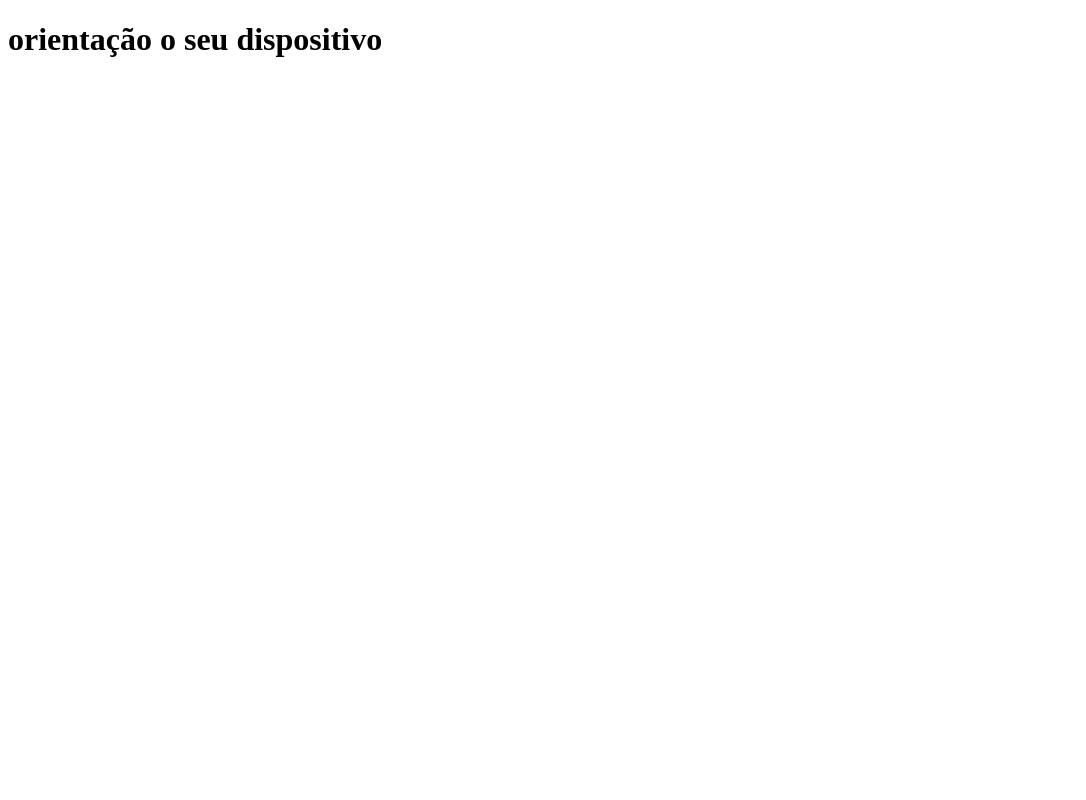
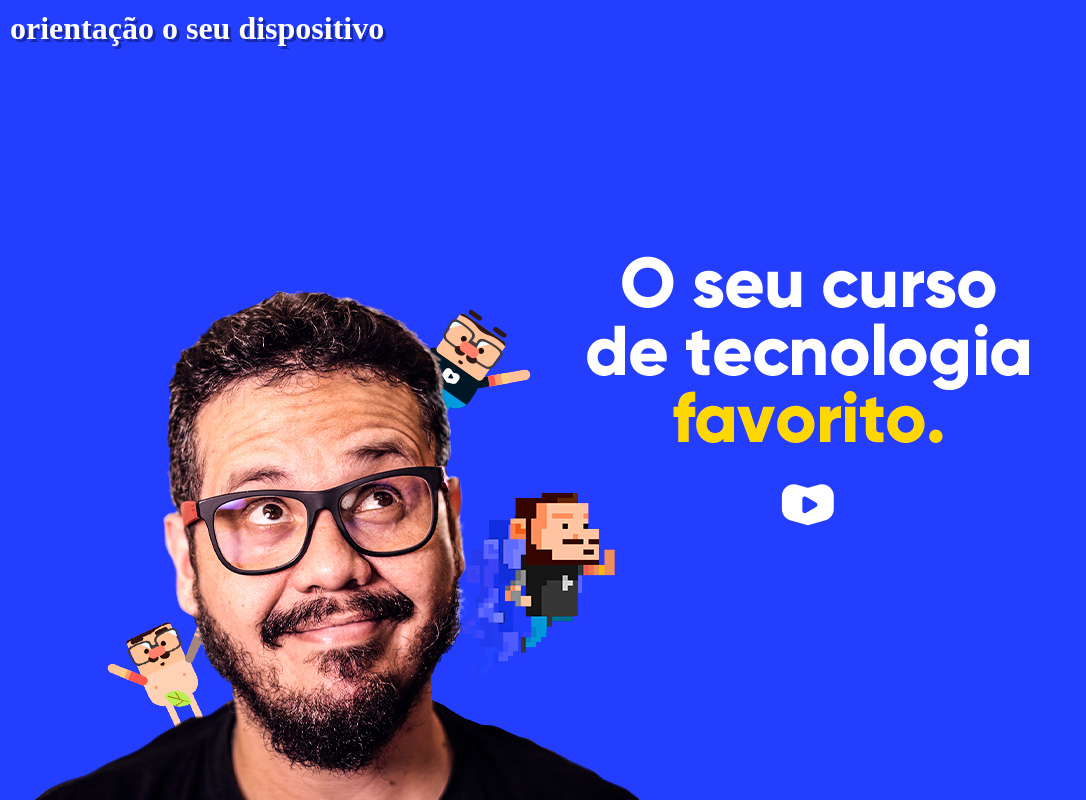
Before and after one commit to souclt/html-css, a plain HTML site: page exercicios/exercicio23/mq002/osdiufashidf.html in a window 1280 px wide. Shown: the whole page, without its empty margins (0-1086 px from the left). Drawn offline with Linux system fonts and the light colour scheme.

Commit message:
b s.kgmb lmvd

```diff
--- a/exercicios/exercicio23/mq002/alkjadclidjs.css
+++ b/exercicios/exercicio23/mq002/alkjadclidjs.css
@@ -1 +1,6 @@
-/* deitado /*
+/* deitado */
+
+body {
+    background-image: url(im/cev-landscape.jpg);
+    background-position: left bottom;
+}
--- a/exercicios/exercicio23/mq002/empre.css
+++ b/exercicios/exercicio23/mq002/empre.css
@@ -1 +1,6 @@
-/* em pé /*
+/* em pé */
+
+body {
+   background-image: url(im/cev-portrait.jpg);
+   background-position: center bottom;
+}
--- a/exercicios/exercicio23/mq002/iusayifu.css
+++ b/exercicios/exercicio23/mq002/iusayifu.css
@@ -1 +1,20 @@
-/* geral /*
+/* geral */
+
+* {
+    margin: 0px;
+    padding: 0px;
+}
+
+html, body {
+    width: 100vw;
+    height: 100vh;
+    background-color: #233eff;
+    background-size: contain;
+    background-repeat: no-repeat;
+}
+
+h1 {
+    color: rgb(255, 255, 255);
+    text-shadow: 3px 3px 0px #1526a7;
+    padding: 10px;
+}
```
